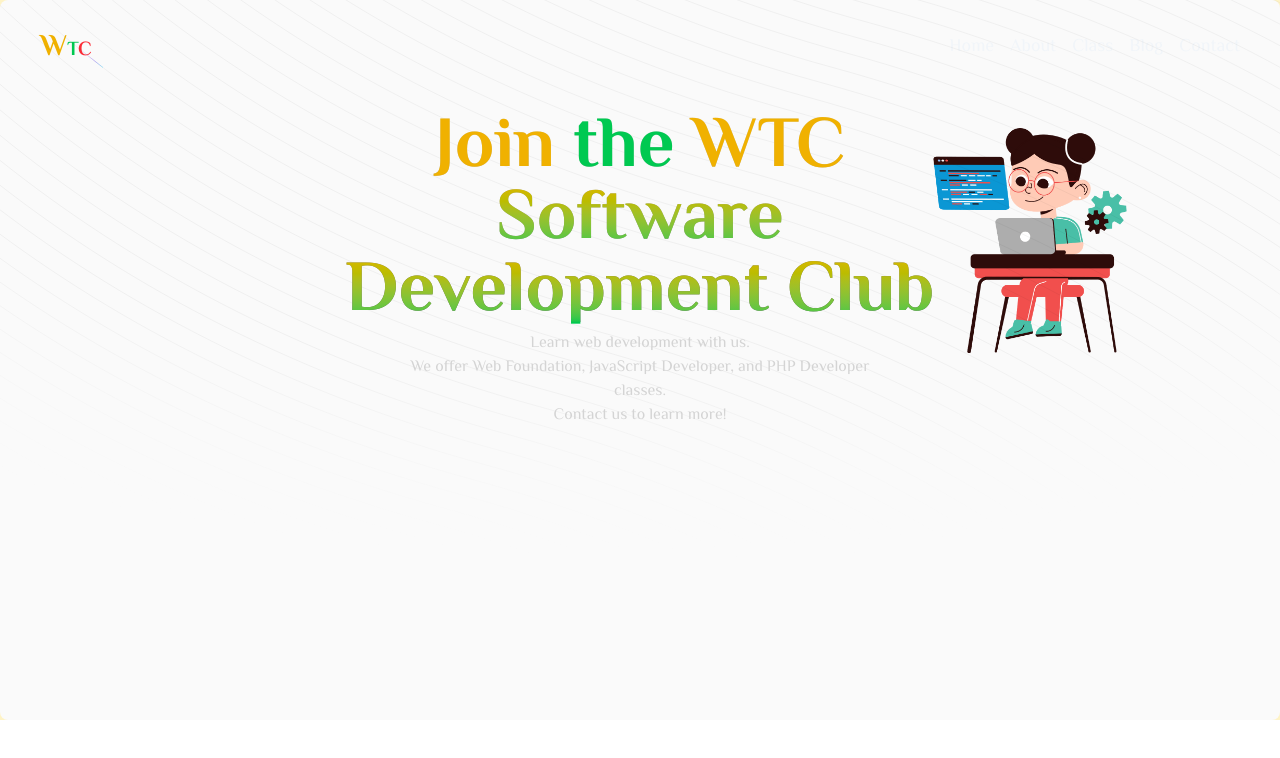
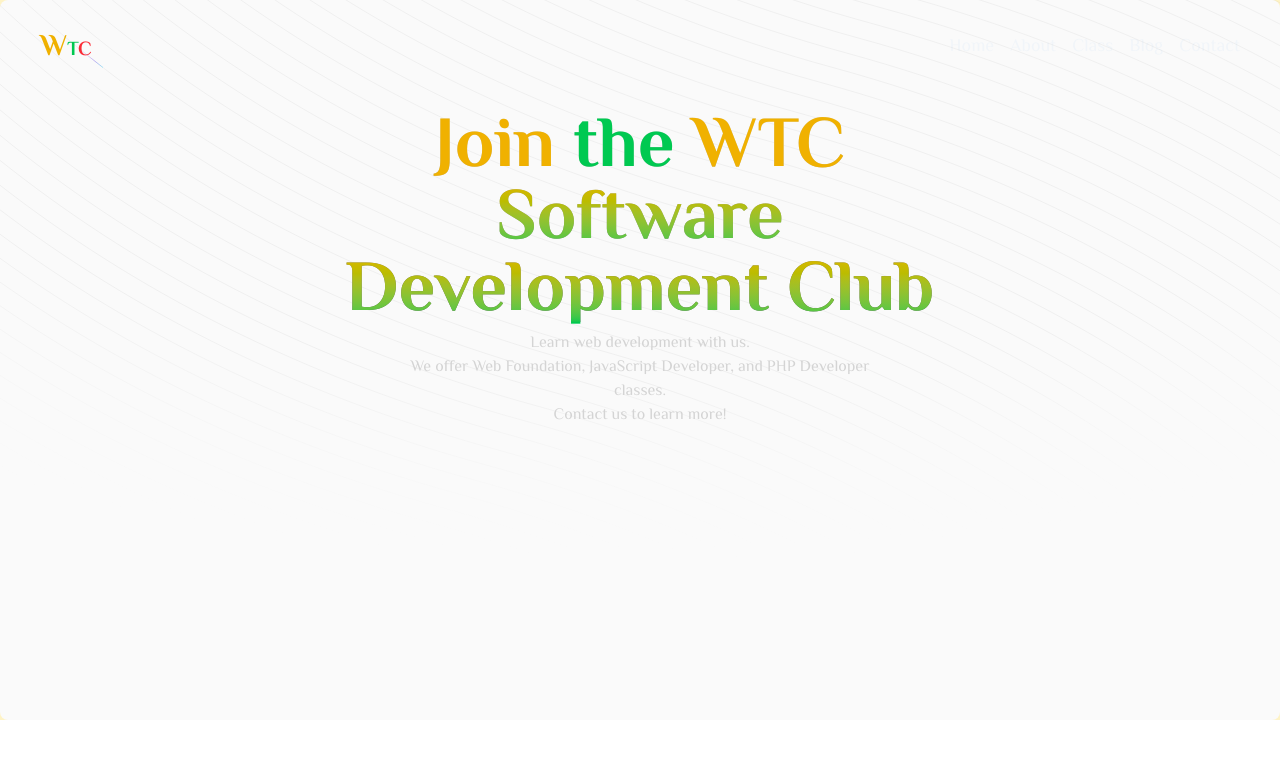
Before and after one commit to zinoo-dez/web-school-wtc, a Next.js app: page / in a window 1280 px wide. Shown: the top 758 px of the page. Built offline with nearby package versions, Linux system fonts and the light colour scheme.

Commit message:
fix code

```diff
--- a/src/app/components/Background-Beam.tsx
+++ b/src/app/components/Background-Beam.tsx
@@ -9,13 +9,13 @@ export default function BackgroundBeamsDemo() {
 
             <div className="h-[90vh] w-full rounded-md bg-neutral-50 dark:bg-neutral-900 relative  antialiased">
                 <Nav />
-                <Image
+                {/* <Image
                     src="/gg.png"
                     alt="coding"
                     width={500}
                     height={500}
                     className="hidden md:block object-cover absolute right-[0px] top-[100px]"
-                />
+                /> */}
                 <div className="max-w-2xl mx-auto p-4">
                     <h1 className="relative z-10 text-3xl md:text-7xl  bg-clip-text text-transparent bg-gradient-to-b from-neutral-200 to-neutral-600  text-center font-sans font-bold">
                         <span className="text-yellow-500">Join</span> <span className="text-green-500">the</span> <span className="text-yellow-500">WTC</span><br />
--- a/src/app/layout.tsx
+++ b/src/app/layout.tsx
@@ -1,18 +1,12 @@
 import type { Metadata } from "next";
 import { Geist, Geist_Mono, Philosopher } from "next/font/google";
 import "./globals.css";
-import Nav from "./components/Nav";
 
 const philosopher = Philosopher({
   subsets: ['latin'],
   weight: ['400', '700'], // Match your weights
   style: ['normal', 'italic'], // Include italic
   variable: '--font-philosopher', // Optional: CSS variable
-});
-
-const geistSans = Geist({
-  variable: "--font-geist-sans",
-  subsets: ["latin"],
 });
 
 const geistMono = Geist_Mono({
@@ -35,7 +29,6 @@ export default function RootLayout({
       <body
         className={`${philosopher.variable} ${geistMono.variable} antialiased`}
       >
-
         {children}
       </body>
     </html>
```
